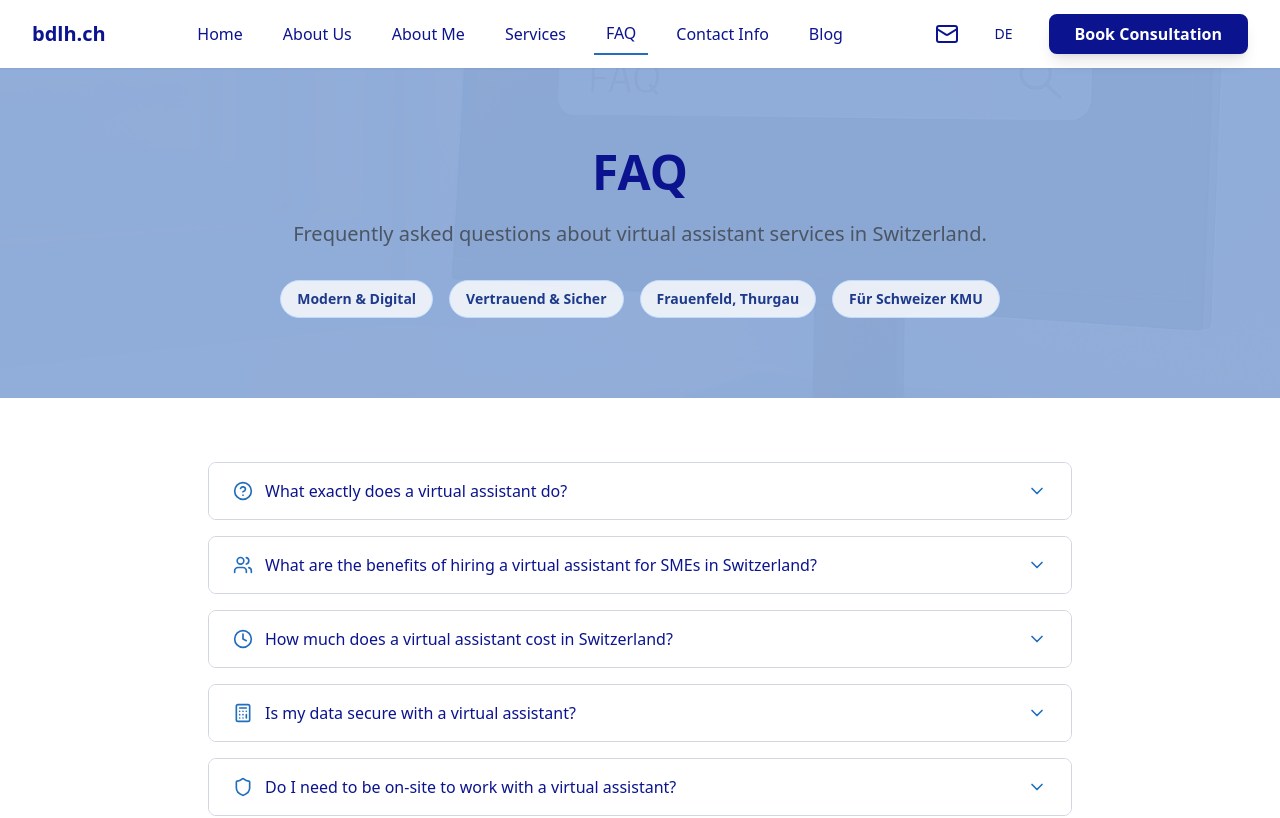
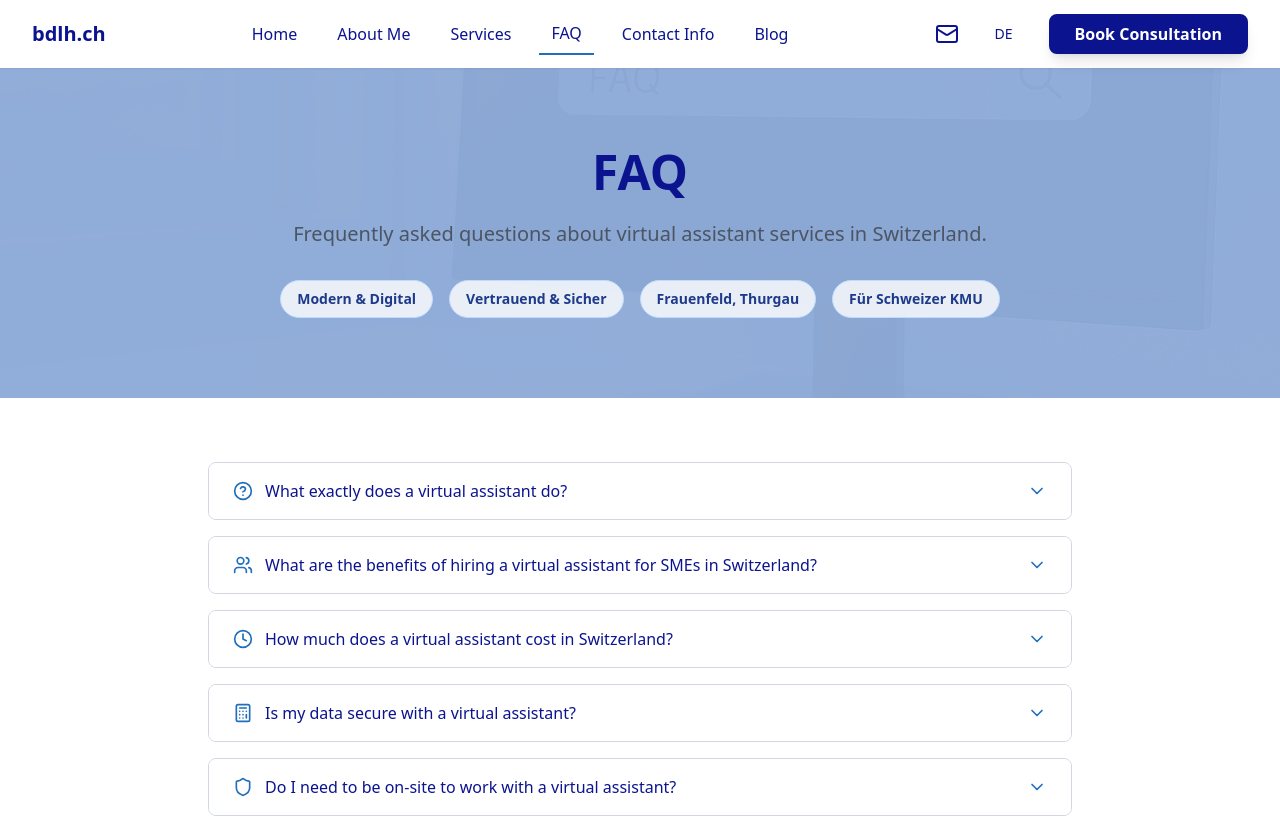
Before and after one commit to SensaiXo/haehni-virtuell-shop, a React (Vite) app: page /faq in a window 1280 px wide. Shown: the top 818 px of the page. Built offline with nearby package versions, Linux system fonts and the light colour scheme.

Commit message:
Refactor: Update navigation links
Remove the "About Me" tab from the navigation bar and rename the "About Us" tab to "About Me".

```diff
--- a/src/components/Navigation.tsx
+++ b/src/components/Navigation.tsx
@@ -24,8 +24,7 @@ const Navigation = () => {
 
   const navItems = [
     { name: t('nav.home'), path: '/' },
-    { name: t('nav.about_us'), path: '/ueber-uns' },
-    { name: 'About Me', path: '/ueber-uns#about-me' },
+    { name: 'About Me', path: '/ueber-uns' },
     { name: t('nav.services'), path: '/leistungen' },
     { name: t('nav.faq'), path: '/faq' },
     { name: t('nav.contact_info'), path: '/kontakt' },
```
